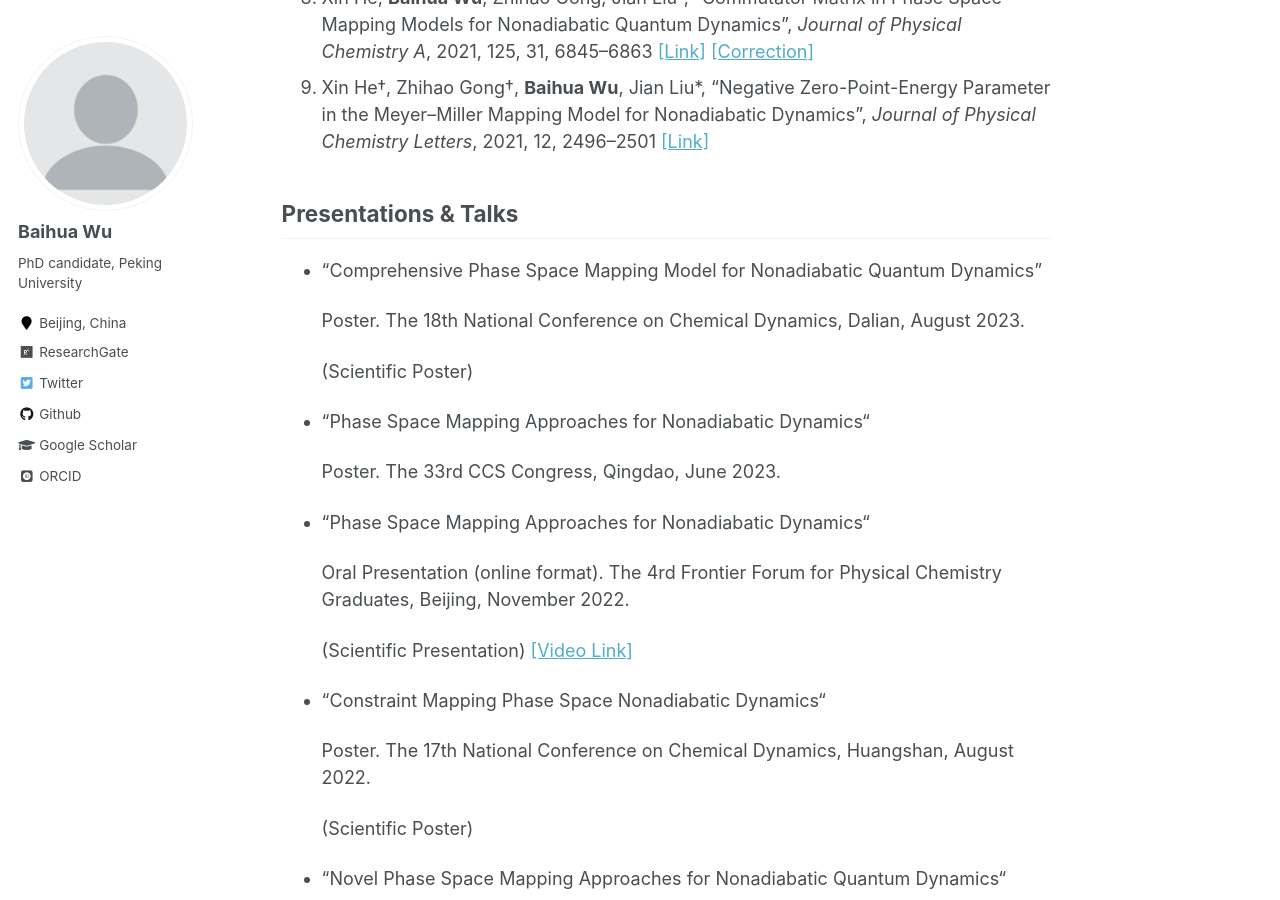
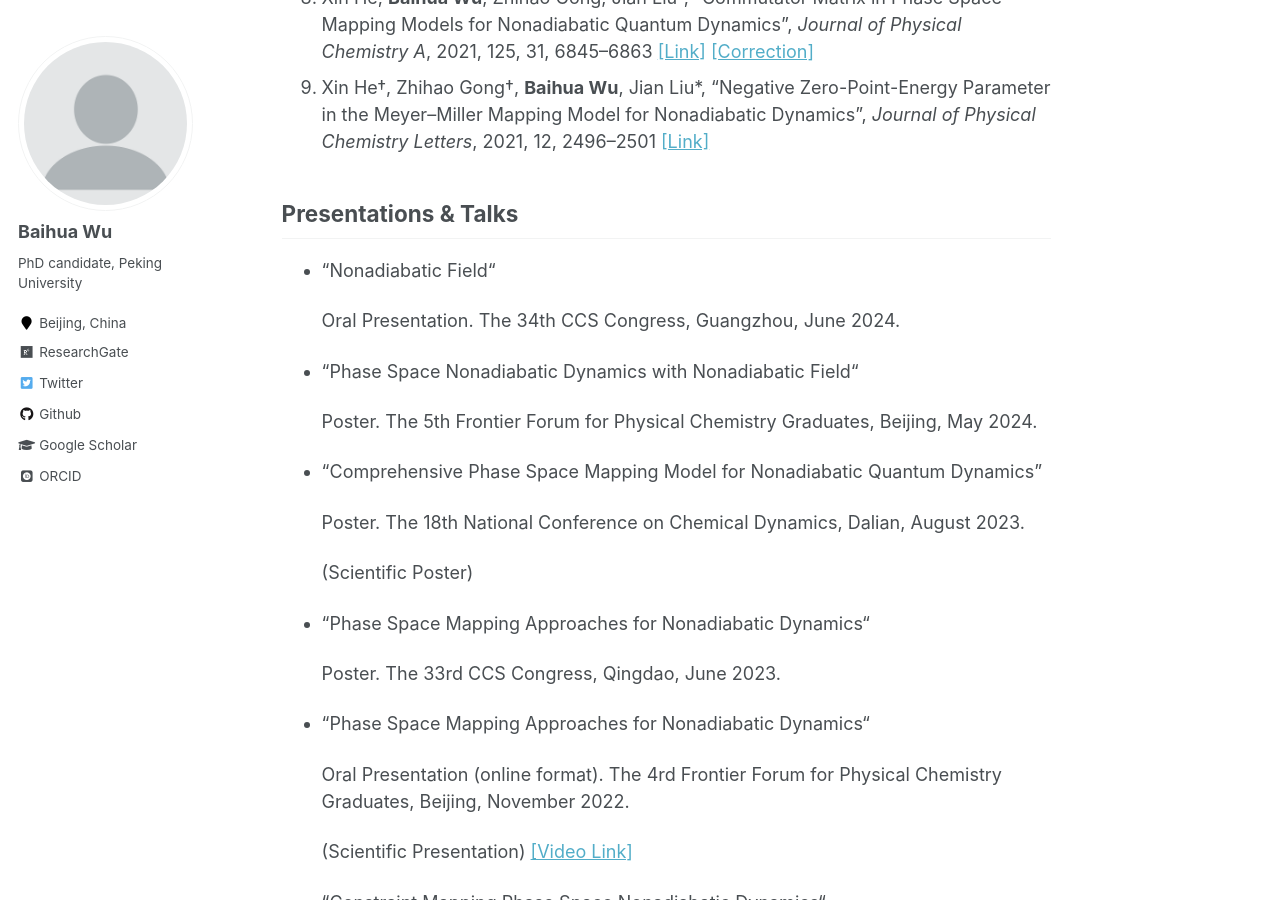
Before and after one commit to wubaihua/wubaihua.github.io, a Jekyll site: the page built from _pages/about.md, in a window 1280 px wide and 900 px high, scrolled down 2843 px. Built offline with Jekyll 4.4.1, drawn with Linux system fonts in a browser that asks for light colours; some web fonts are replaced.

Commit message:
2024-6-19-1

```diff
--- a/_pages/about.md
+++ b/_pages/about.md
@@ -96,6 +96,14 @@ Email: wubaihua[AT]pku.edu.cn;   wubaihua19[AT]gmail.com
 1. Xin He†, Zhihao Gong†, **Baihua Wu**, Jian Liu\*, "Negative Zero-Point-Energy Parameter in the Meyer–Miller Mapping Model for Nonadiabatic Dynamics", *Journal of Physical Chemistry Letters*, 2021, 12, 2496–2501 [[Link]](https://pubs.acs.org/doi/full/10.1021/acs.jpclett.1c00232)
 
 ## Presentations & Talks
+* “Nonadiabatic Field“
+
+  Oral Presentation. The 34th CCS Congress, Guangzhou, June 2024.
+
+* “Phase Space Nonadiabatic Dynamics with Nonadiabatic Field“
+
+  Poster. The 5th Frontier Forum for Physical Chemistry Graduates, Beijing, May 2024.
+
 * “Comprehensive Phase Space Mapping Model for Nonadiabatic Quantum Dynamics”
 
   Poster. The 18th National Conference on Chemical Dynamics, Dalian, August 2023.
```
Also changed, not shown: other parts of _pages/about.md (+1 -1 lines).
